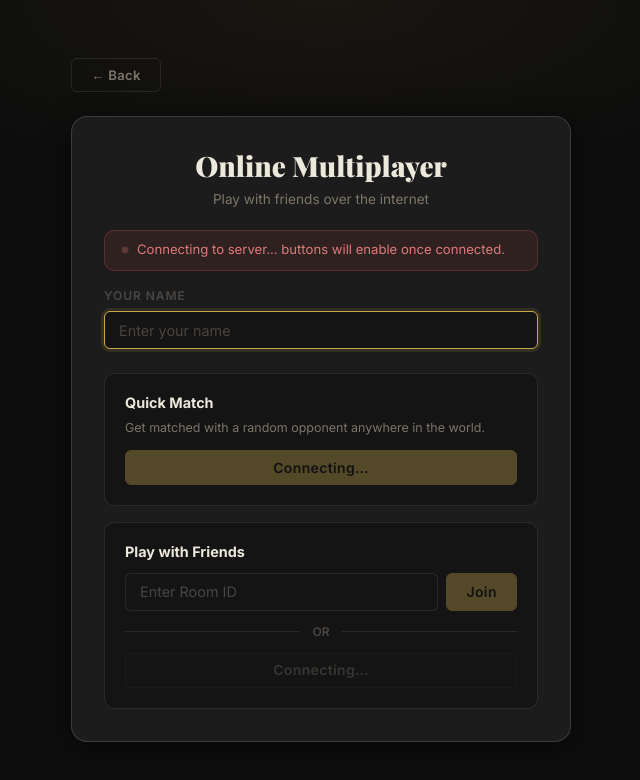
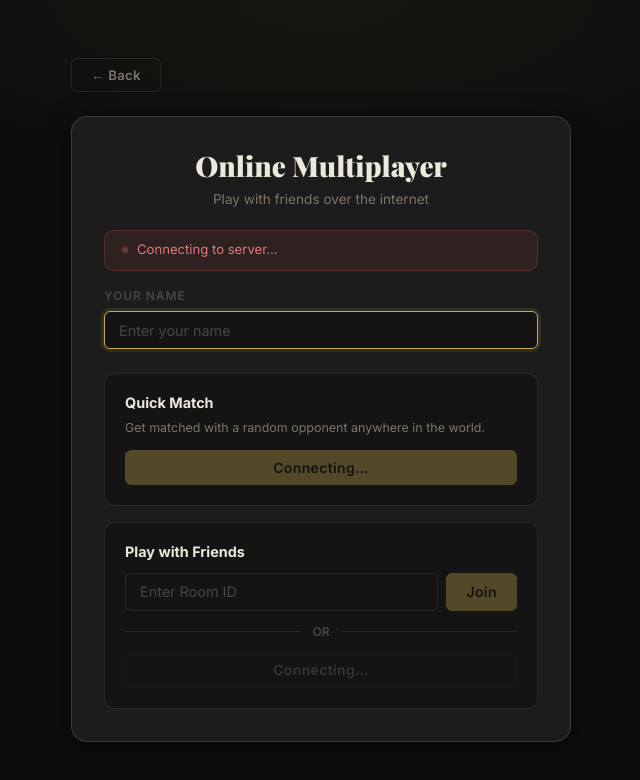
Before and after one commit to Najeeb-Patoana/sequence_board_game, a React (Vite) app in the folder frontend/: page /online in a window 1280 px wide. Shown: the top 780 px of the page, without its empty margins (319-959 px from the left). Built offline with nearby package versions, Linux system fonts and the light colour scheme; no server answers.

Commit message:
little fixes

```diff
--- a/frontend/src/pages/OnlineGame.jsx
+++ b/frontend/src/pages/OnlineGame.jsx
@@ -106,7 +106,7 @@ export default function OnlineGame() {
                 gap: '0.5rem',
             }}>
                 <div style={{ width: 8, height: 8, borderRadius: '50%', background: '#de7a7a', flexShrink: 0, animation: 'dotPulse 1.4s ease-in-out infinite' }} />
-                Connecting to server… buttons will enable once connected.
+                Connecting to server…
             </div>
         ) : (
             <div style={{
```
